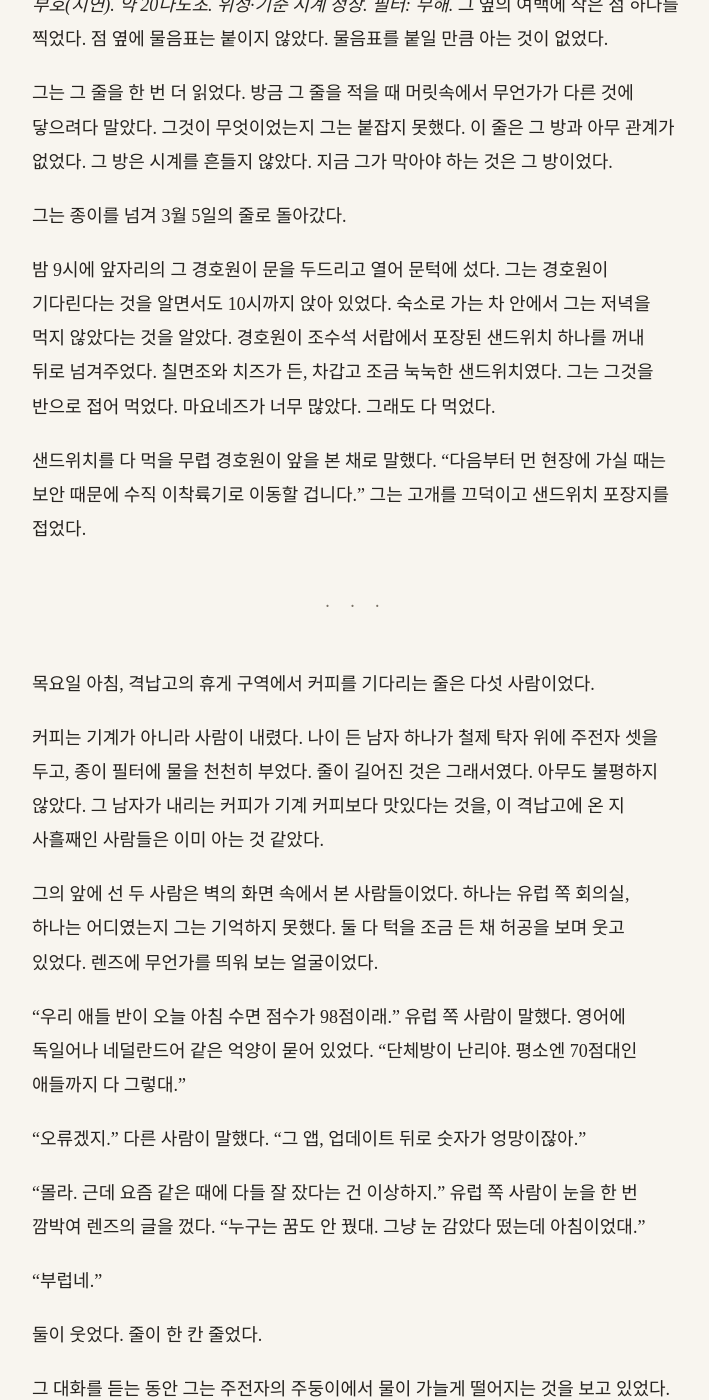
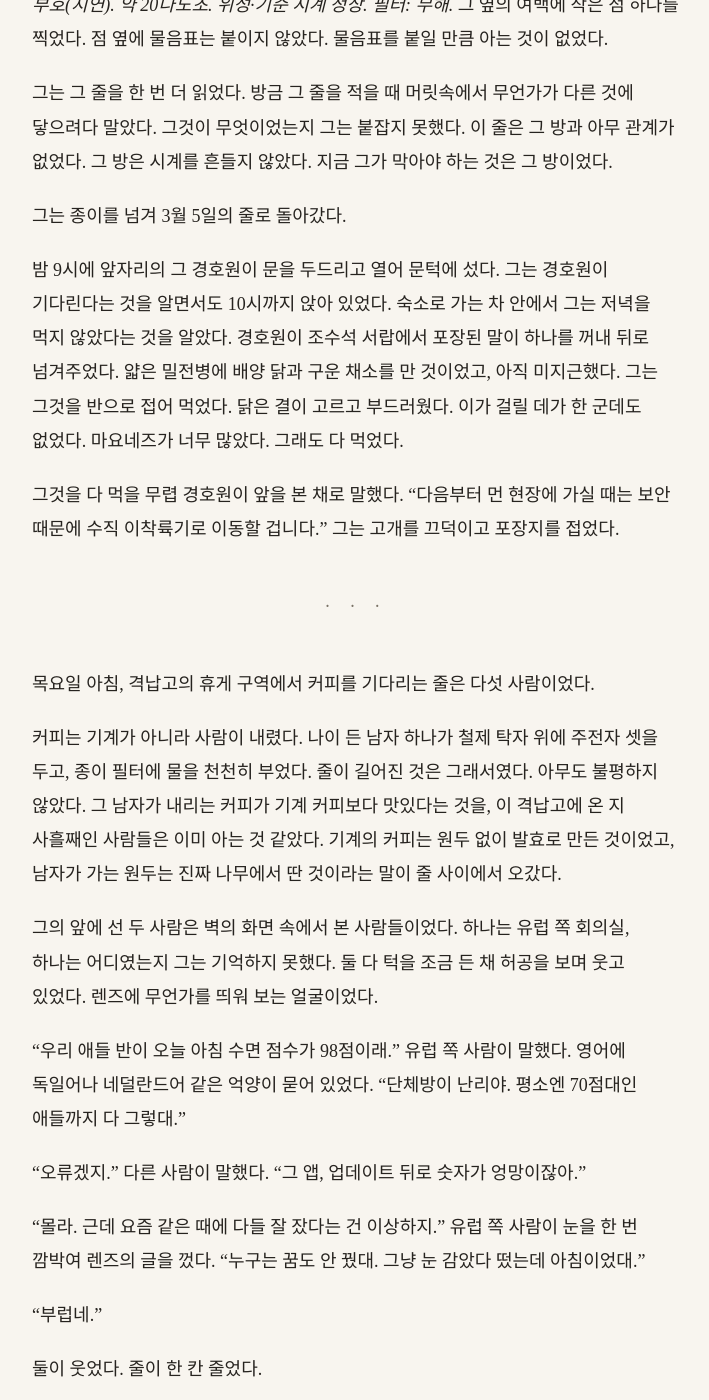
Before and after one commit to kangkkang/writer_s1_public, a Jekyll site: the page built from vol2/039.md, in a window 1280 px wide and 1400 px high, scrolled down 13419 px. Shown: the whole window, without its empty margins (284-993 px from the left). Built offline with Jekyll 4.4.1, drawn with Linux system fonts in a browser that asks for light colours; our own code applies the rules of GitHub Pages for plain Markdown files.

Commit message:
Update from https://github.com/kangkkang/writer_s1/commit/3cc54e4e477e09c2c484aaae57e8996f0016810e

```diff
--- a/vol2/039.md
+++ b/vol2/039.md
@@ -262,15 +262,15 @@
 
 그는 종이를 넘겨 3월 5일의 줄로 돌아갔다.
 
-밤 9시에 앞자리의 그 경호원이 문을 두드리고 열어 문턱에 섰다. 그는 경호원이 기다린다는 것을 알면서도 10시까지 앉아 있었다. 숙소로 가는 차 안에서 그는 저녁을 먹지 않았다는 것을 알았다. 경호원이 조수석 서랍에서 포장된 샌드위치 하나를 꺼내 뒤로 넘겨주었다. 칠면조와 치즈가 든, 차갑고 조금 눅눅한 샌드위치였다. 그는 그것을 반으로 접어 먹었다. 마요네즈가 너무 많았다. 그래도 다 먹었다.
+밤 9시에 앞자리의 그 경호원이 문을 두드리고 열어 문턱에 섰다. 그는 경호원이 기다린다는 것을 알면서도 10시까지 앉아 있었다. 숙소로 가는 차 안에서 그는 저녁을 먹지 않았다는 것을 알았다. 경호원이 조수석 서랍에서 포장된 말이 하나를 꺼내 뒤로 넘겨주었다. 얇은 밀전병에 배양 닭과 구운 채소를 만 것이었고, 아직 미지근했다. 그는 그것을 반으로 접어 먹었다. 닭은 결이 고르고 부드러웠다. 이가 걸릴 데가 한 군데도 없었다. 마요네즈가 너무 많았다. 그래도 다 먹었다.
 
-샌드위치를 다 먹을 무렵 경호원이 앞을 본 채로 말했다. "다음부터 먼 현장에 가실 때는 보안 때문에 수직 이착륙기로 이동할 겁니다." 그는 고개를 끄덕이고 샌드위치 포장지를 접었다.
+그것을 다 먹을 무렵 경호원이 앞을 본 채로 말했다. "다음부터 먼 현장에 가실 때는 보안 때문에 수직 이착륙기로 이동할 겁니다." 그는 고개를 끄덕이고 포장지를 접었다.
 
 ---
 
 목요일 아침, 격납고의 휴게 구역에서 커피를 기다리는 줄은 다섯 사람이었다.
 
-커피는 기계가 아니라 사람이 내렸다. 나이 든 남자 하나가 철제 탁자 위에 주전자 셋을 두고, 종이 필터에 물을 천천히 부었다. 줄이 길어진 것은 그래서였다. 아무도 불평하지 않았다. 그 남자가 내리는 커피가 기계 커피보다 맛있다는 것을, 이 격납고에 온 지 사흘째인 사람들은 이미 아는 것 같았다.
+커피는 기계가 아니라 사람이 내렸다. 나이 든 남자 하나가 철제 탁자 위에 주전자 셋을 두고, 종이 필터에 물을 천천히 부었다. 줄이 길어진 것은 그래서였다. 아무도 불평하지 않았다. 그 남자가 내리는 커피가 기계 커피보다 맛있다는 것을, 이 격납고에 온 지 사흘째인 사람들은 이미 아는 것 같았다. 기계의 커피는 원두 없이 발효로 만든 것이었고, 남자가 가는 원두는 진짜 나무에서 딴 것이라는 말이 줄 사이에서 오갔다.
 
 그의 앞에 선 두 사람은 벽의 화면 속에서 본 사람들이었다. 하나는 유럽 쪽 회의실, 하나는 어디였는지 그는 기억하지 못했다. 둘 다 턱을 조금 든 채 허공을 보며 웃고 있었다. 렌즈에 무언가를 띄워 보는 얼굴이었다.
 
```
Also changed, not shown: vol2/040.md (+1 -1 lines), vol2/041.md (+1 -1 lines), vol2/047.md (+1 -1 lines), vol2/056.md (+3 -3 lines).
